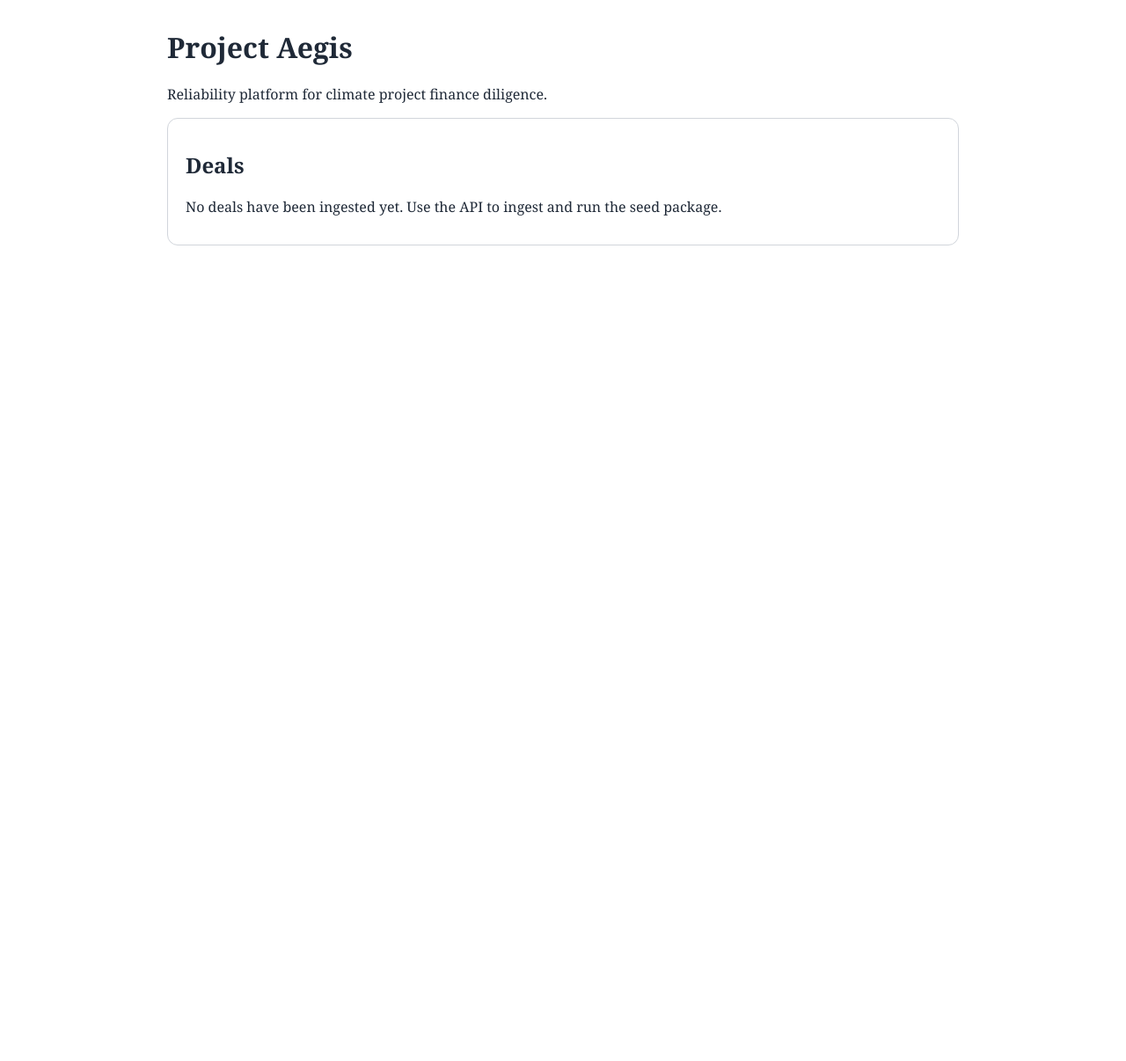
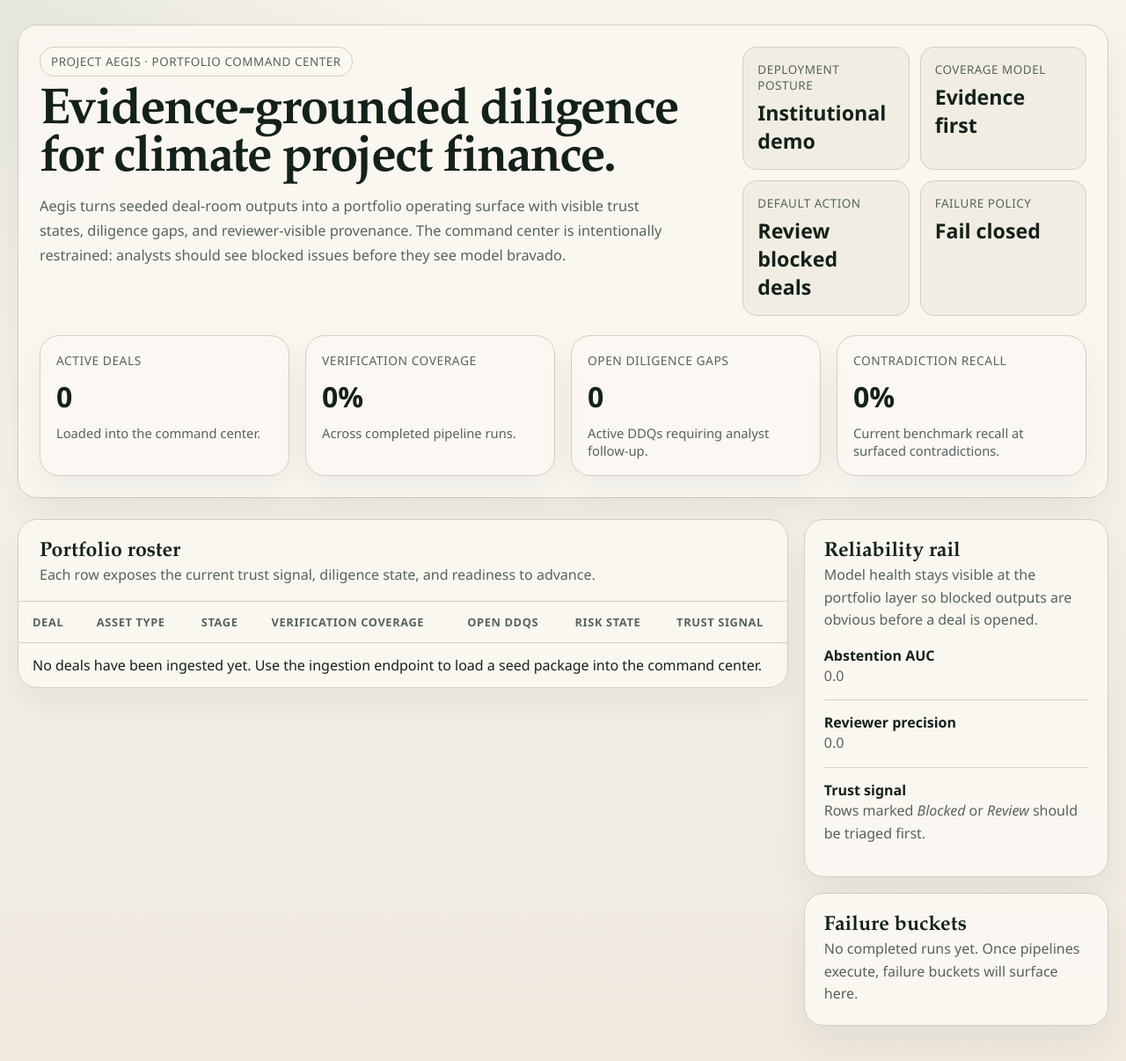
Before and after one commit to AryanPhilip/project-aegis, a FastAPI app: page / in a window 1280 px wide. Shown: the whole page at 88% size. Before the commit the page ends 279 px from the top, so only its background shows below. Run offline with FastAPI, Linux system fonts and the light colour scheme.

Commit message:
feat: add portfolio command center shell

```diff
--- a/app/main.py
+++ b/app/main.py
@@ -5,6 +5,7 @@ from typing import Dict, Literal, Optional
 
 from fastapi import FastAPI, HTTPException
 from fastapi.responses import HTMLResponse
+from fastapi.staticfiles import StaticFiles
 from fastapi.templating import Jinja2Templates
 from pydantic import BaseModel, Field
 from starlette.requests import Request
@@ -12,6 +13,7 @@ from starlette.requests import Request
 from benchmark.seed import load_seed_deal_package
 from benchmark.schemas import DealPackage, PipelineResult
 from models.pipeline import AegisPipeline
+from app.viewmodels import build_portfolio_view
 
 BASE_DIR = Path(__file__).resolve().parent.parent
 DEFAULT_SEED_PATH = BASE_DIR / "data" / "seed" / "deal_packages" / "luminapv_project_finance.json"
@@ -58,14 +60,15 @@ def create_app(seed_path: Optional[Path] = None) -> FastAPI:
     repo = DealRepository(pipeline)
     templates = Jinja2Templates(directory=str(Path(__file__).resolve().parent / "templates"))
     app = FastAPI(title="Project Aegis")
+    app.mount("/static", StaticFiles(directory=str(Path(__file__).resolve().parent / "static")), name="static")
 
     @app.get("/", response_class=HTMLResponse)
     def home(request: Request):
-        deal_ids = sorted(repo.results) or sorted(repo.deals)
+        portfolio = build_portfolio_view(repo.deals.values(), repo.results)
         return templates.TemplateResponse(
             request,
             "index.html",
-            {"request": request, "deal_ids": deal_ids},
+            {"request": request, "portfolio": portfolio},
         )
 
     @app.get("/deal/{deal_id}", response_class=HTMLResponse)
@@ -127,6 +130,18 @@ def create_app(seed_path: Optional[Path] = None) -> FastAPI:
             artifact = result.schema[request.artifact_id]
             artifact.verification_label = request.verification_label  # type: ignore[assignment]
             return artifact.model_dump()
+        if request.artifact_type == "memo":
+            artifact = next((claim for claim in result.memo_claims if claim.claim_id == request.artifact_id), None)
+            if artifact is None:
+                raise HTTPException(status_code=404, detail="Memo claim not found")
+            artifact.verification_label = request.verification_label  # type: ignore[assignment]
+            return artifact.model_dump()
+        if request.artifact_type == "ddq":
+            artifact = next((item for item in result.ddqs if item.ddq_id == request.artifact_id), None)
+            if artifact is None:
+                raise HTTPException(status_code=404, detail="DDQ item not found")
+            artifact.verification_label = request.verification_label  # type: ignore[assignment]
+            return artifact.model_dump()
         raise HTTPException(status_code=400, detail="Unsupported artifact type")
 
     @app.get("/deal/{deal_id}/evals")
--- /dev/null
+++ b/app/static/styles.css
@@ -0,0 +1,501 @@
+:root {
+  --bg: #f5f1e8;
+  --surface: #fbf8f2;
+  --surface-strong: #f1ede3;
+  --ink: #14211b;
+  --muted: #56635d;
+  --border: #d2cec2;
+  --border-strong: #a8b6ae;
+  --accent: #1d4d3a;
+  --accent-soft: #dfe9e3;
+  --warn: #8b5e1a;
+  --warn-soft: #f8edd8;
+  --danger: #7d3b2f;
+  --danger-soft: #f7e6e2;
+  --radius-lg: 22px;
+  --radius-md: 16px;
+  --radius-sm: 12px;
+  --shadow-soft: 0 16px 40px rgba(20, 33, 27, 0.06);
+  --font-display: "Iowan Old Style", "Palatino Linotype", "Book Antiqua", serif;
+  --font-ui: "Avenir Next", "Segoe UI", sans-serif;
+}
+
+* {
+  box-sizing: border-box;
+}
+
+html {
+  scroll-behavior: smooth;
+}
+
+body {
+  margin: 0;
+  min-height: 100vh;
+  color: var(--ink);
+  background:
+    radial-gradient(circle at top left, rgba(29, 77, 58, 0.08), transparent 28%),
+    linear-gradient(180deg, #f8f4ec 0%, #f5f1e8 45%, #efe9de 100%);
+  font-family: var(--font-ui);
+}
+
+a {
+  color: inherit;
+  text-decoration: none;
+}
+
+.app-shell {
+  width: min(1380px, calc(100vw - 40px));
+  margin: 0 auto;
+  padding: 28px 0 40px;
+}
+
+.hero-panel,
+.panel,
+.metric-card,
+.table-shell,
+.rail-panel,
+.workspace-panel {
+  background: rgba(251, 248, 242, 0.92);
+  border: 1px solid var(--border);
+  border-radius: var(--radius-lg);
+  box-shadow: var(--shadow-soft);
+}
+
+.hero-panel,
+.panel,
+.workspace-panel {
+  padding: 24px;
+}
+
+.eyebrow {
+  display: inline-flex;
+  align-items: center;
+  gap: 8px;
+  padding: 7px 12px;
+  border-radius: 999px;
+  border: 1px solid var(--border);
+  background: rgba(251, 248, 242, 0.75);
+  color: var(--muted);
+  font-size: 0.84rem;
+  letter-spacing: 0.04em;
+  text-transform: uppercase;
+}
+
+.hero-title {
+  margin: 14px 0 12px;
+  font-family: var(--font-display);
+  font-size: clamp(2.5rem, 4.5vw, 4.6rem);
+  line-height: 0.94;
+  letter-spacing: -0.03em;
+}
+
+.hero-copy {
+  max-width: 720px;
+  margin: 0;
+  color: var(--muted);
+  font-size: 1.02rem;
+  line-height: 1.7;
+}
+
+.header-row,
+.section-header,
+.kpi-grid,
+.dashboard-grid,
+.table-meta,
+.workspace-grid,
+.info-grid {
+  display: grid;
+  gap: 18px;
+}
+
+.header-row {
+  grid-template-columns: minmax(0, 2fr) minmax(280px, 1fr);
+  align-items: stretch;
+}
+
+.status-strip {
+  display: grid;
+  grid-template-columns: repeat(2, minmax(0, 1fr));
+  gap: 12px;
+}
+
+.status-card {
+  padding: 16px;
+  border-radius: var(--radius-md);
+  border: 1px solid var(--border);
+  background: var(--surface-strong);
+}
+
+.status-card-label {
+  margin: 0 0 6px;
+  color: var(--muted);
+  font-size: 0.84rem;
+  text-transform: uppercase;
+  letter-spacing: 0.04em;
+}
+
+.status-card-value {
+  margin: 0;
+  font-size: 1.45rem;
+  font-weight: 700;
+}
+
+.kpi-grid {
+  margin-top: 22px;
+  grid-template-columns: repeat(4, minmax(0, 1fr));
+}
+
+.metric-card {
+  padding: 18px;
+}
+
+.metric-label {
+  margin: 0 0 10px;
+  color: var(--muted);
+  font-size: 0.86rem;
+  text-transform: uppercase;
+  letter-spacing: 0.04em;
+}
+
+.metric-value {
+  margin: 0;
+  font-size: 2rem;
+  font-weight: 700;
+}
+
+.metric-caption {
+  margin: 10px 0 0;
+  color: var(--muted);
+  font-size: 0.92rem;
+}
+
+.dashboard-grid {
+  margin-top: 24px;
+  grid-template-columns: minmax(0, 2.15fr) minmax(300px, 0.85fr);
+  align-items: start;
+}
+
+.table-shell {
+  overflow: hidden;
+}
+
+.table-head {
+  display: flex;
+  justify-content: space-between;
+  align-items: center;
+  gap: 18px;
+  padding: 22px 24px 16px;
+}
+
+.table-title,
+.rail-title,
+.section-title {
+  margin: 0;
+  font-family: var(--font-display);
+  font-size: 1.45rem;
+}
+
+.table-note,
+.section-note,
+.rail-copy,
+.muted {
+  margin: 0;
+  color: var(--muted);
+  line-height: 1.6;
+}
+
+table {
+  width: 100%;
+  border-collapse: collapse;
+}
+
+th,
+td {
+  padding: 14px 16px;
+  border-top: 1px solid var(--border);
+  text-align: left;
+  vertical-align: top;
+}
+
+th {
+  color: var(--muted);
+  font-size: 0.8rem;
+  text-transform: uppercase;
+  letter-spacing: 0.05em;
+}
+
+tbody tr:hover {
+  background: rgba(223, 233, 227, 0.45);
+}
+
+.deal-link {
+  display: inline-flex;
+  flex-direction: column;
+  gap: 4px;
+}
+
+.deal-name {
+  font-weight: 700;
+}
+
+.deal-meta {
+  color: var(--muted);
+  font-size: 0.9rem;
+}
+
+.pill {
+  display: inline-flex;
+  align-items: center;
+  gap: 8px;
+  padding: 7px 12px;
+  border-radius: 999px;
+  font-size: 0.82rem;
+  font-weight: 700;
+}
+
+.pill--verified,
+.pill--high {
+  background: var(--accent-soft);
+  color: var(--accent);
+}
+
+.pill--unsure,
+.pill--review,
+.pill--pending {
+  background: var(--warn-soft);
+  color: var(--warn);
+}
+
+.pill--missing,
+.pill--blocked,
+.pill--contradicted {
+  background: var(--danger-soft);
+  color: var(--danger);
+}
+
+.pill--supported {
+  background: rgba(223, 233, 227, 0.55);
+  color: var(--accent);
+}
+
+.rail-stack {
+  display: grid;
+  gap: 18px;
+}
+
+.rail-panel {
+  padding: 22px;
+}
+
+.rail-list,
+.artifact-list,
+.evidence-list,
+.file-list {
+  list-style: none;
+  padding: 0;
+  margin: 16px 0 0;
+}
+
+.rail-list li,
+.artifact-item,
+.evidence-item,
+.file-item {
+  border-top: 1px solid var(--border);
+  padding: 14px 0;
+}
+
+.rail-list li:first-child,
+.artifact-item:first-child,
+.evidence-item:first-child,
+.file-item:first-child {
+  border-top: 0;
+  padding-top: 0;
+}
+
+.workspace-header {
+  display: flex;
+  justify-content: space-between;
+  align-items: flex-start;
+  gap: 24px;
+  margin-bottom: 22px;
+}
+
+.workspace-kpis {
+  display: grid;
+  grid-template-columns: repeat(4, minmax(0, 1fr));
+  gap: 12px;
+  min-width: min(100%, 520px);
+}
+
+.workspace-kpi {
+  padding: 16px;
+  border-radius: var(--radius-md);
+  border: 1px solid var(--border);
+  background: var(--surface-strong);
+}
+
+.workspace-grid {
+  grid-template-columns: minmax(0, 1.9fr) minmax(300px, 0.95fr);
+  align-items: start;
+}
+
+.workspace-main {
+  display: grid;
+  gap: 18px;
+}
+
+.section-header {
+  grid-template-columns: minmax(0, 1fr) auto;
+  align-items: center;
+  margin-bottom: 14px;
+}
+
+.artifact-item {
+  display: grid;
+  gap: 12px;
+}
+
+.artifact-topline {
+  display: flex;
+  justify-content: space-between;
+  gap: 16px;
+  align-items: flex-start;
+}
+
+.artifact-meta {
+  display: flex;
+  flex-wrap: wrap;
+  gap: 8px;
+}
+
+.artifact-value,
+.artifact-question,
+.artifact-sentence {
+  margin: 0;
+  line-height: 1.65;
+}
+
+.artifact-reasoning,
+.calc-trace {
+  margin: 0;
+  color: var(--muted);
+  line-height: 1.6;
+}
+
+.calc-trace {
+  padding-left: 18px;
+}
+
+.ask-form {
+  display: grid;
+  gap: 12px;
+}
+
+.ask-input,
+.review-select {
+  width: 100%;
+  padding: 13px 14px;
+  border-radius: 14px;
+  border: 1px solid var(--border-strong);
+  background: rgba(255, 255, 255, 0.78);
+  color: var(--ink);
+  font: inherit;
+}
+
+.button {
+  display: inline-flex;
+  align-items: center;
+  justify-content: center;
+  gap: 8px;
+  padding: 12px 16px;
+  border: 0;
+  border-radius: 14px;
+  background: var(--accent);
+  color: #f4efe6;
+  font: inherit;
+  font-weight: 700;
+  cursor: pointer;
+}
+
+.button:disabled {
+  opacity: 0.65;
+  cursor: wait;
+}
+
+.ask-result {
+  min-height: 84px;
+  padding: 16px;
+  border-radius: 16px;
+  border: 1px solid var(--border);
+  background: var(--surface-strong);
+}
+
+.ask-result[data-state="abstain"] {
+  background: var(--warn-soft);
+  border-color: #e3c78a;
+}
+
+.artifact-button {
+  display: inline-flex;
+  padding: 0;
+  border: 0;
+  background: transparent;
+  color: inherit;
+  text-align: left;
+  font: inherit;
+  cursor: pointer;
+}
+
+.artifact-button:hover .artifact-sentence,
+.artifact-button:hover .artifact-value,
+.artifact-button:hover .artifact-question {
+  text-decoration: underline;
+}
+
+.inline-grid {
+  display: grid;
+  gap: 12px;
+}
+
+@media (max-width: 1080px) {
+  .header-row,
+  .dashboard-grid,
+  .workspace-grid,
+  .workspace-header {
+    grid-template-columns: 1fr;
+  }
+
+  .workspace-header {
+    display: grid;
+  }
+
+  .kpi-grid,
+  .workspace-kpis {
+    grid-template-columns: repeat(2, minmax(0, 1fr));
+  }
+}
+
+@media (max-width: 700px) {
+  .app-shell {
+    width: min(100vw - 24px, 1380px);
+    padding: 14px 0 28px;
+  }
+
+  .hero-panel,
+  .panel,
+  .workspace-panel,
+  .rail-panel,
+  .metric-card {
+    padding: 18px;
+  }
+
+  .kpi-grid,
+  .workspace-kpis,
+  .status-strip {
+    grid-template-columns: 1fr;
+  }
+
+  .table-shell {
+    overflow-x: auto;
+  }
+}
--- /dev/null
+++ b/app/templates/base.html
@@ -0,0 +1,16 @@
+<!DOCTYPE html>
+<html lang="en">
+  <head>
+    <meta charset="utf-8" />
+    <meta name="viewport" content="width=device-width, initial-scale=1" />
+    <title>{% block title %}Project Aegis{% endblock %}</title>
+    <link rel="stylesheet" href="/static/styles.css" />
+    {% block head_extra %}{% endblock %}
+  </head>
+  <body>
+    <div class="app-shell">
+      {% block content %}{% endblock %}
+    </div>
+    {% block scripts %}{% endblock %}
+  </body>
+</html>
--- a/app/templates/index.html
+++ b/app/templates/index.html
@@ -1,29 +1,151 @@
-<!DOCTYPE html>
-<html lang="en">
-  <head>
-    <meta charset="utf-8" />
-    <meta name="viewport" content="width=device-width, initial-scale=1" />
-    <title>Project Aegis</title>
-    <style>
-      body { font-family: Georgia, serif; margin: 2rem auto; max-width: 900px; color: #1f2937; }
-      .card { border: 1px solid #d1d5db; border-radius: 12px; padding: 1rem 1.25rem; margin-bottom: 1rem; }
-      a { color: #0f766e; text-decoration: none; }
-    </style>
-  </head>
-  <body>
-    <h1>Project Aegis</h1>
-    <p>Reliability platform for climate project finance diligence.</p>
-    <div class="card">
-      <h2>Deals</h2>
-      {% if deal_ids %}
-        <ul>
-          {% for deal_id in deal_ids %}
-            <li><a href="/deal/{{ deal_id }}">{{ deal_id }}</a></li>
-          {% endfor %}
+{% extends "base.html" %}
+
+{% block title %}Portfolio Command Center | Project Aegis{% endblock %}
+
+{% block content %}
+  <section class="hero-panel">
+    <div class="header-row">
+      <div>
+        <span class="eyebrow">Project Aegis · Portfolio Command Center</span>
+        <h1 class="hero-title">Evidence-grounded diligence for climate project finance.</h1>
+        <p class="hero-copy">
+          Aegis turns seeded deal-room outputs into a portfolio operating surface with visible trust states,
+          diligence gaps, and reviewer-visible provenance. The command center is intentionally restrained:
+          analysts should see blocked issues before they see model bravado.
+        </p>
+      </div>
+      <div class="status-strip">
+        <article class="status-card">
+          <p class="status-card-label">Deployment posture</p>
+          <p class="status-card-value">Institutional demo</p>
+        </article>
+        <article class="status-card">
+          <p class="status-card-label">Coverage model</p>
+          <p class="status-card-value">Evidence first</p>
+        </article>
+        <article class="status-card">
+          <p class="status-card-label">Default action</p>
+          <p class="status-card-value">Review blocked deals</p>
+        </article>
+        <article class="status-card">
+          <p class="status-card-label">Failure policy</p>
+          <p class="status-card-value">Fail closed</p>
+        </article>
+      </div>
+    </div>
+
+    <div class="kpi-grid">
+      <article class="metric-card">
+        <p class="metric-label">Active deals</p>
+        <p class="metric-value">{{ portfolio.summary.active_deals }}</p>
+        <p class="metric-caption">Loaded into the command center.</p>
+      </article>
+      <article class="metric-card">
+        <p class="metric-label">Verification coverage</p>
+        <p class="metric-value">{{ "%.0f"|format(portfolio.summary.verification_coverage * 100) }}%</p>
+        <p class="metric-caption">Across completed pipeline runs.</p>
+      </article>
+      <article class="metric-card">
+        <p class="metric-label">Open diligence gaps</p>
+        <p class="metric-value">{{ portfolio.summary.open_diligence_gaps }}</p>
+        <p class="metric-caption">Active DDQs requiring analyst follow-up.</p>
+      </article>
+      <article class="metric-card">
+        <p class="metric-label">Contradiction recall</p>
+        <p class="metric-value">{{ "%.0f"|format(portfolio.summary.contradiction_recall * 100) }}%</p>
+        <p class="metric-caption">Current benchmark recall at surfaced contradictions.</p>
+      </article>
+    </div>
+  </section>
+
+  <section class="dashboard-grid">
+    <div class="table-shell">
+      <div class="table-head">
+        <div>
+          <h2 class="table-title">Portfolio roster</h2>
+          <p class="table-note">Each row exposes the current trust signal, diligence state, and readiness to advance.</p>
+        </div>
+      </div>
+      <table>
+        <thead>
+          <tr>
+            <th scope="col">Deal</th>
+            <th scope="col">Asset type</th>
+            <th scope="col">Stage</th>
+            <th scope="col">Verification coverage</th>
+            <th scope="col">Open DDQs</th>
+            <th scope="col">Risk state</th>
+            <th scope="col">Trust signal</th>
+          </tr>
+        </thead>
+        <tbody>
+          {% if portfolio.rows %}
+            {% for row in portfolio.rows %}
+              <tr>
+                <td>
+                  {% if row.trust_signal == "Pending" %}
+                    <div class="deal-link">
+                      <span class="deal-name">{{ row.deal_name }}</span>
+                      <span class="deal-meta">{{ row.deal_id }}</span>
+                    </div>
+                  {% else %}
+                    <a class="deal-link" href="/deal/{{ row.deal_id }}">
+                      <span class="deal-name">{{ row.deal_name }}</span>
+                      <span class="deal-meta">{{ row.deal_id }}</span>
+                    </a>
+                  {% endif %}
+                </td>
+                <td>{{ row.deal_type }}</td>
+                <td>{{ row.stage }}</td>
+                <td>{{ "%.0f"|format(row.verification_coverage * 100) }}%</td>
+                <td>{{ row.open_ddqs }}</td>
+                <td>{{ row.risk_state }}</td>
+                <td><span class="pill pill--{{ row.trust_signal|lower }}">{{ row.trust_signal }}</span></td>
+              </tr>
+            {% endfor %}
+          {% else %}
+            <tr>
+              <td colspan="7">No deals have been ingested yet. Use the ingestion endpoint to load a seed package into the command center.</td>
+            </tr>
+          {% endif %}
+        </tbody>
+      </table>
+    </div>
+
+    <aside class="rail-stack">
+      <section class="rail-panel">
+        <h2 class="rail-title">Reliability rail</h2>
+        <p class="rail-copy">Model health stays visible at the portfolio layer so blocked outputs are obvious before a deal is opened.</p>
+        <ul class="rail-list">
+          <li>
+            <strong>Abstention AUC</strong><br />
+            <span class="muted">{{ portfolio.reliability.abstention_auc }}</span>
+          </li>
+          <li>
+            <strong>Reviewer precision</strong><br />
+            <span class="muted">{{ portfolio.reliability.reviewer_precision }}</span>
+          </li>
+          <li>
+            <strong>Trust signal</strong><br />
+            <span class="muted">Rows marked <em>Blocked</em> or <em>Review</em> should be triaged first.</span>
+          </li>
         </ul>
-      {% else %}
-        <p>No deals have been ingested yet. Use the API to ingest and run the seed package.</p>
-      {% endif %}
-    </div>
-  </body>
-</html>
+      </section>
+      <section class="rail-panel">
+        <h2 class="rail-title">Failure buckets</h2>
+        {% if portfolio.reliability.failure_buckets %}
+          <ul class="rail-list">
+            {% for bucket in portfolio.reliability.failure_buckets %}
+              <li>
+                <strong>{{ bucket.bucket }}</strong><br />
+                <span class="muted">{{ bucket.count }} flagged examples</span>
+              </li>
+            {% endfor %}
+          </ul>
+        {% else %}
+          <p class="muted">No completed runs yet. Once pipelines execute, failure buckets will surface here.</p>
+        {% endif %}
+      </section>
+    </aside>
+  </section>
+{% endblock %}
```
Also changed, not shown: app/tests/test_api.py (+28 -0 lines).
